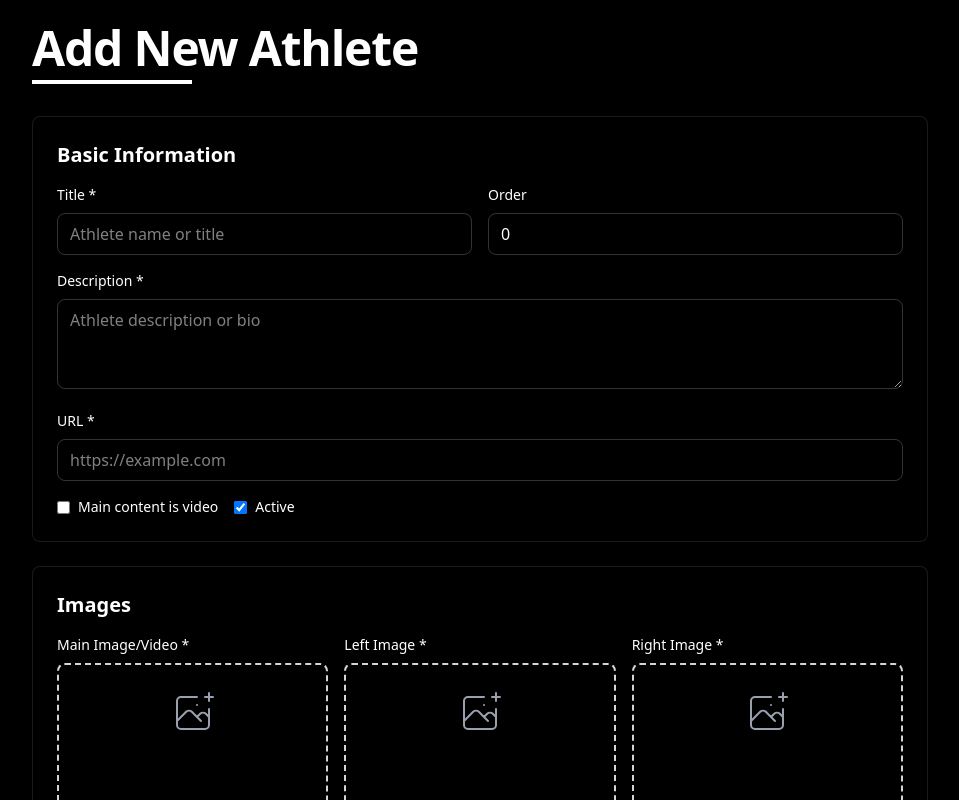
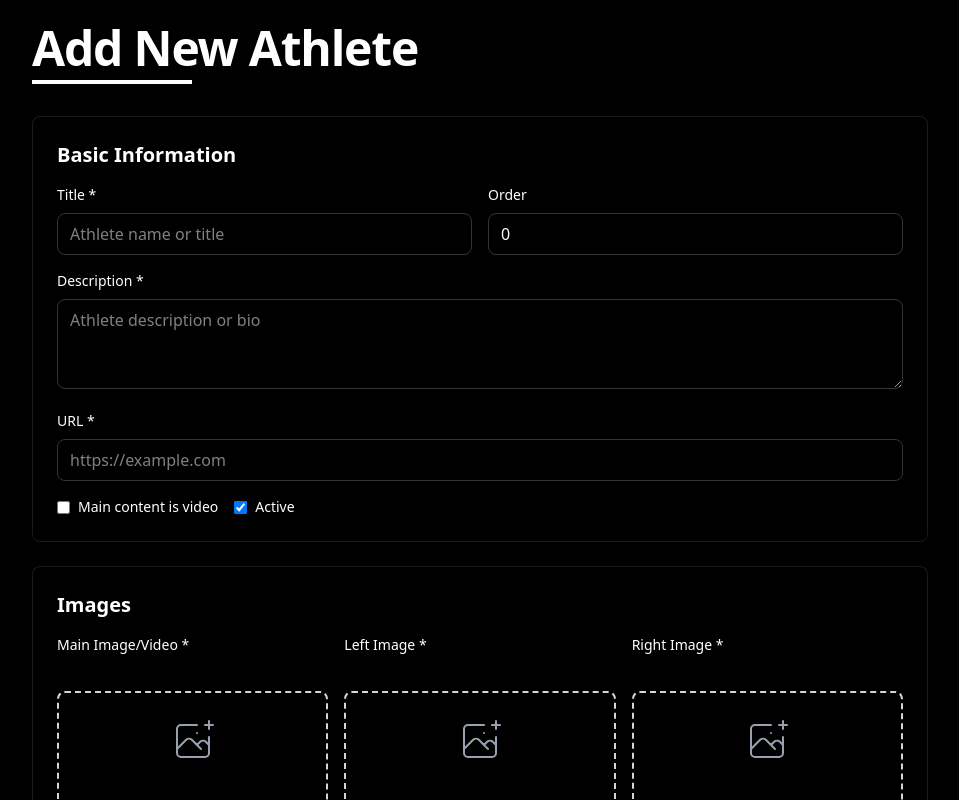
Before and after one commit to hatemrihan/Unlimited-sw, a Next.js app: page /admin/add-intro in a window 1280 px wide. Shown: the top 800 px of the page, without its empty margins (160-1119 px from the left). Built offline with nearby package versions, Linux system fonts and the light colour scheme.

Commit message:
modify images and file upload

```diff
--- a/app/admin/add-intro/page.tsx
+++ b/app/admin/add-intro/page.tsx
@@ -188,7 +188,8 @@ const AddIntro = () => {
                 </label>
                 <FileUpload
                   onUpload={(url) => handleImageUpload('mainImage', url)}
-                  acceptedFileTypes={formData.isVideo ? ['video/*'] : ['image/*']}
+                  accept={formData.isVideo ? 'video/*' : 'image/*'}
+                  label="Main Image/Video"
                 />
                 {images.mainImage && (
                   <div className="mt-2">
@@ -203,7 +204,8 @@ const AddIntro = () => {
                 </label>
                 <FileUpload
                   onUpload={(url) => handleImageUpload('leftImage', url)}
-                  acceptedFileTypes={['image/*']}
+                  accept="image/*"
+                  label="Left Image"
                 />
                 {images.leftImage && (
                   <div className="mt-2">
@@ -218,7 +220,8 @@ const AddIntro = () => {
                 </label>
                 <FileUpload
                   onUpload={(url) => handleImageUpload('rightImage', url)}
-                  acceptedFileTypes={['image/*']}
+                  accept="image/*"
+                  label="Right Image"
                 />
                 {images.rightImage && (
                   <div className="mt-2">
--- a/app/admin/edit-intro/[id]/page.tsx
+++ b/app/admin/edit-intro/[id]/page.tsx
@@ -243,7 +243,8 @@ const EditIntro = ({ params }: { params: Promise<{ id: string }> }) => {
                 </label>
                 <FileUpload
                   onUpload={(url) => handleImageUpload('mainImage', url)}
-                  acceptedFileTypes={formData.isVideo ? ['video/*'] : ['image/*']}
+                  accept={formData.isVideo ? 'video/*' : 'image/*'}
+                  label="Main Image/Video"
                 />
                 {images.mainImage && (
                   <div className="mt-2">
@@ -262,7 +263,8 @@ const EditIntro = ({ params }: { params: Promise<{ id: string }> }) => {
                 </label>
                 <FileUpload
                   onUpload={(url) => handleImageUpload('leftImage', url)}
-                  acceptedFileTypes={['image/*']}
+                  accept="image/*"
+                  label="Left Image"
                 />
                 {images.leftImage && (
                   <div className="mt-2">
@@ -277,7 +279,8 @@ const EditIntro = ({ params }: { params: Promise<{ id: string }> }) => {
                 </label>
                 <FileUpload
                   onUpload={(url) => handleImageUpload('rightImage', url)}
-                  acceptedFileTypes={['image/*']}
+                  accept="image/*"
+                  label="Right Image"
                 />
                 {images.rightImage && (
                   <div className="mt-2">
--- a/app/api/feedback/route.ts
+++ b/app/api/feedback/route.ts
@@ -1,3 +1,4 @@
+
 import { NextRequest, NextResponse } from 'next/server';
 import Feedback from '../../../models/feedback';
 import connectToDatabase from '../../../lib/mongodb';
```
